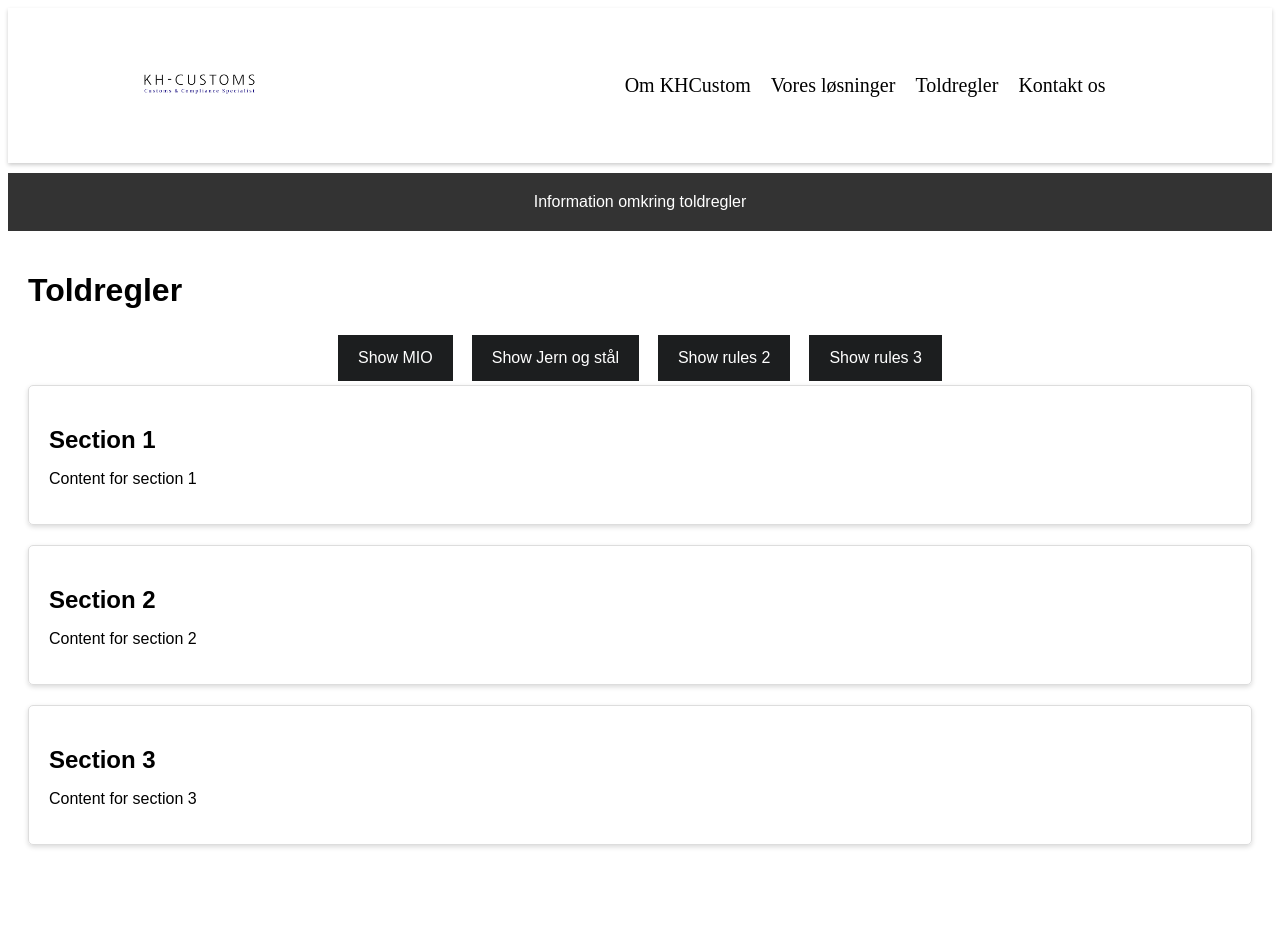
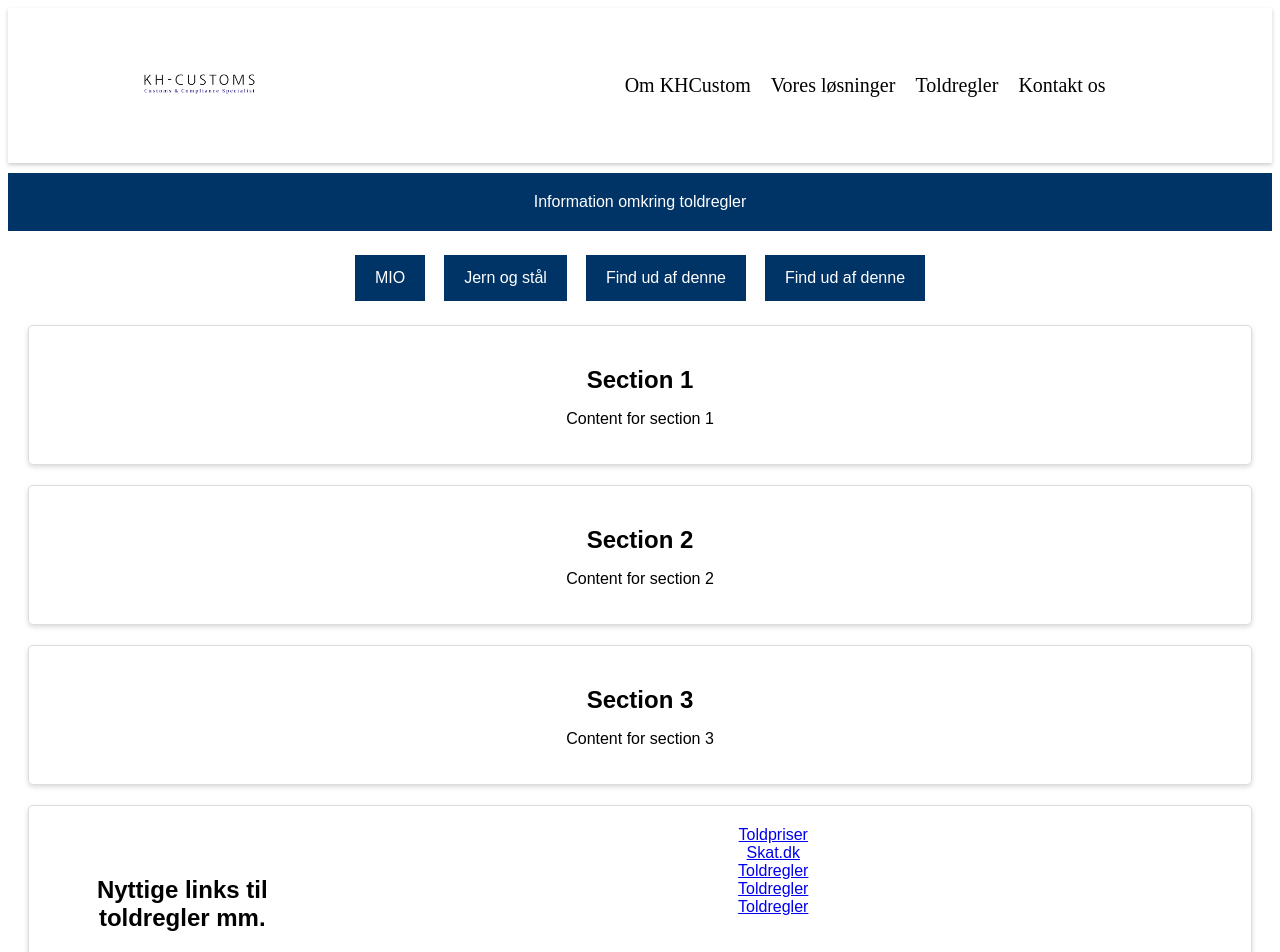
Before and after one commit to Jesperejohannsen/khCustoms, a React (Vite) app: page /toldregler in a window 1280 px wide. Shown: the top 952 px of the page. Built offline with nearby package versions, Linux system fonts and the light colour scheme.

Commit message:
adding small changes in toldregler

```diff
--- a/src/components/toldreglerSite/ToldreglerSite.tsx
+++ b/src/components/toldreglerSite/ToldreglerSite.tsx
@@ -17,7 +17,6 @@ const ToldreglerSite = () => {
     <div className="toldregler-site">
       <header className="site-header">Information omkring toldregler</header>
       <main className="site-main">
-        <h1>Toldregler</h1>
         <div className="accordion">
           <div className="accordion-buttons">
             <button
@@ -26,7 +25,7 @@ const ToldreglerSite = () => {
                 openAccordion === "accordion1" ? "active" : ""
               }`}
             >
-              {openAccordion === "accordion1" ? "Hide" : "Show"} MIO
+              {openAccordion === "accordion1" ? "" : ""} MIO
             </button>
             <button
               onClick={toggleOpen1}
@@ -34,7 +33,7 @@ const ToldreglerSite = () => {
                 openAccordion === "accordion2" ? "active" : ""
               }`}
             >
-              {openAccordion === "accordion2" ? "Hide" : "Show"} Jern og stål
+              {openAccordion === "accordion2" ? "" : ""} Jern og stål
             </button>
             <button
               onClick={toggleOpen2}
@@ -42,7 +41,7 @@ const ToldreglerSite = () => {
                 openAccordion === "accordion3" ? "active" : ""
               }`}
             >
-              {openAccordion === "accordion3" ? "Hide" : "Show"} rules 2
+              {openAccordion === "accordion3" ? "" : ""} Find ud af denne
             </button>
             <button
               onClick={toggleOpen3}
@@ -50,7 +49,7 @@ const ToldreglerSite = () => {
                 openAccordion === "accordion4" ? "active" : ""
               }`}
             >
-              {openAccordion === "accordion4" ? "Hide" : "Show"} rules 3
+              {openAccordion === "accordion4" ? "" : ""} Find ud af denne
             </button>
           </div>
           {openAccordion === "accordion1" && (
@@ -91,21 +90,52 @@ const ToldreglerSite = () => {
             <p className="accordion-content">// Content for accordion 3</p>
           )}
           {openAccordion === "accordion4" && (
-            <p className="accordion-content">// Content for accordion 4</p>
+            <p className="accordion-content">// Content for accodion 4</p>
           )}
-          <div className="section">
-            <h2 className="section-title">Section 1</h2>
-            <p className="section-content">Content for section 1</p>
+          <div className="custom-rules-section">
+            <h2 className="custom-rules-section-title">Section 1</h2>
+            <p className="custom-rules-section-content">Content for section 1</p>
           </div>
 
-          <div className="section">
-            <h2 className="section-title">Section 2</h2>
-            <p className="section-content">Content for section 2</p>
+          <div className="custom-rules-section">
+            <h2 className="custom-rules-section-title">Section 2</h2>
+            <p className="custom-rules-section-content">Content for section 2</p>
           </div>
 
-          <div className="section">
-            <h2 className="section-title">Section 3</h2>
-            <p className="section-content">Content for section 3</p>
+          <div className="custom-rules-section">
+            <h2 className="custom-rules-section-title">Section 3</h2>
+            <p className="custom-rules-section-content">Content for section 3</p>
+          </div>
+
+          <div className="useful-links-for-customs">
+            <h2>Nyttige links til toldregler mm.</h2>
+            <ul>
+              <li>
+                <a href="https://www.toldpriser.dk/" target="_blank" rel="noreferrer">
+                  Toldpriser
+                </a>
+              </li>
+              <li>
+                <a href="https://www.skat.dk/" target="_blank" rel="noreferrer">
+                  Skat.dk
+                </a>
+              </li>
+              <li>
+                <a href="https://www.skat.dk/skat.aspx?oid=2249606" target="_blank" rel="noreferrer">
+                  Toldregler
+                </a>
+              </li>
+              <li>
+                <a href="https://www.skat.dk/skat.aspx?oid=2249606" target="_blank" rel="noreferrer">
+                  Toldregler
+                </a>
+              </li>
+              <li>
+                <a href="https://www.skat.dk/skat.aspx?oid=2249606" target="_blank" rel="noreferrer">
+                  Toldregler
+                </a>
+              </li>
+              </ul>
           </div>
         </div>
       </main>
--- a/src/components/toldreglerSite/toldReglerSite.css
+++ b/src/components/toldreglerSite/toldReglerSite.css
@@ -5,8 +5,8 @@
     font-family: Arial, sans-serif;
   }
 
-  .site-header, .site-footer {
-    background-color: #333;
+  .site-header {
+    background-color: #003366;
     color: #fff;
     padding: 20px;
     text-align: center;
@@ -23,7 +23,7 @@
   }
 
   .accordion-button {
-    background-color: #1c1e1f;
+    background-color: #003366;
     color: white;
     padding: 14px 20px;
     text-align: center;
@@ -56,19 +56,45 @@
     font-family: Arial, sans-serif;
   }
 
-  .section {
+  .custom-rules-section {
     border: 1px solid #ddd;
-    margin-bottom: 20px;
+    margin: 20px auto;
     padding: 20px;
     border-radius: 5px;
     box-shadow: 0 2px 5px rgba(0, 0, 0, 0.15);
-  }
+    text-align: center;
+}
 
-  .section-title {
+  .custom-rules-section-title {
     font-size: 24px;
     margin-bottom: 10px;
   }
 
-  .section-content {
+  .custom-rules-section-content {
     font-size: 16px;
   }
+
+  .useful-links-for-customs {
+    border: 1px solid #ddd;
+    margin: 20px auto;
+    padding: 20px;
+    border-radius: 5px;
+    box-shadow: 0 2px 5px rgba(0, 0, 0, 0.15);
+    text-align: center;
+    display: flex;
+  }
+
+  .useful-links-for-customs h2 {
+    font-size: 24px;
+    margin-top: 50px;
+  }
+
+  .useful-links-for-customs ul {
+    list-style-type: none;
+    margin: 0;
+    padding: 0;
+    width: 100%;
+    display: flex;
+    flex-direction: column;
+    align-items: center;
+  }
```
